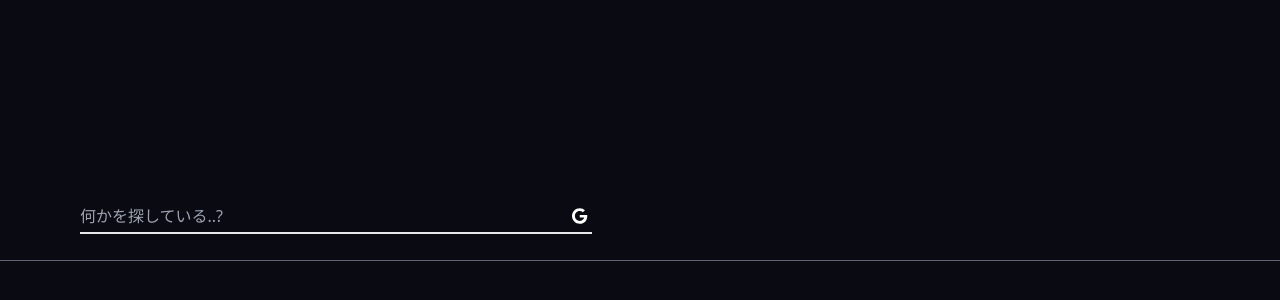
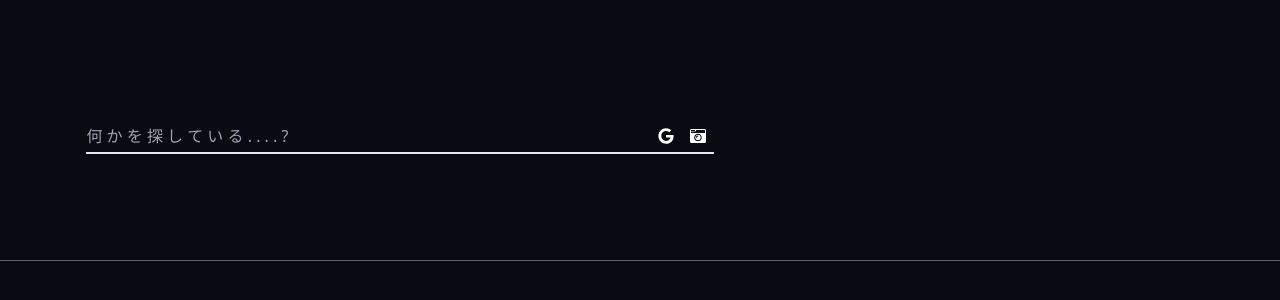
Before and after one commit to Yash0z/Start_page, a React (Vite) app: page / in a window 1280 px wide. Shown: the part 52-352 px from the top of the page. Built offline with nearby package versions, Linux system fonts and the light colour scheme; a web font is replaced by a local one.

Commit message:
added react-icons

```diff
--- a/package.json
+++ b/package.json
@@ -20,6 +20,7 @@
     "@mui/material": "^5.16.0",
     "react": "^18.3.1",
     "react-dom": "^18.3.1",
+    "react-icons": "^5.2.1",
     "react-player": "^2.16.0",
     "react-router-dom": "^6.24.0"
   },
--- a/src/Components/Search.jsx
+++ b/src/Components/Search.jsx
@@ -1,4 +1,5 @@
 import React, { useState } from "react";
+import { FaCameraRetro, FaGoogle } from "react-icons/fa";
 import { FontAwesomeIcon } from "@fortawesome/react-fontawesome";
 import { library } from "@fortawesome/fontawesome-svg-core";
 import { faGoogle } from "@fortawesome/free-brands-svg-icons";
@@ -23,20 +24,26 @@ const Search = () => {
 
 	return (
 		<>
-			<div className='relative top-60 flex justify-center mx-auto w-[70vw] md:top-64  md:mx-0 md:ml-20 md:w-[40vw] '>
+			<div className='relative  flex justify-center top-44 w-[80vw] mx-auto sm:w-[70vw] md:top-44  md:mx-0 md:ml-20 md:w-[40rem] '>
 				<input
-					className='border-b-2 outline-none w-[95%] text-white pb-1 bg-transperant'
+					className='border-b-2 outline-none w-[88%] text-white pb-1 bg-transperant'
 					type='text'
-					placeholder='何かを探している..?'
+					placeholder='何 か を 探 し て い る . . . . ?'
 					value={query}
 					onChange={(e) => setQuery(e.target.value)}
 					onKeyDown={handleKey}
 				/>
 				<button
 					onClick={searchGoogle}
-					className='border-b-2 text-white w-[5%] pb-1 bg-none'
+					className='border-b-2 text-white w-[10%] sm:w-[6%] md:w-[5%] pb-1  '
 				>
-					<FontAwesomeIcon icon='fa-brands fa-google fa-2xl ' />
+					<FaGoogle className='ml-2' />
+				</button>
+				<button
+					onClick={searchGoogle}
+					className='border-b-2 text-white w-[10%] sm:w-[6%] md:w-[5%] pb-1 '
+				>
+					<FaCameraRetro className='ml-2' />
 				</button>
 			</div>
 		</>
```
Also changed, not shown: 1 other file (tests, documents, lock files or other folders).
